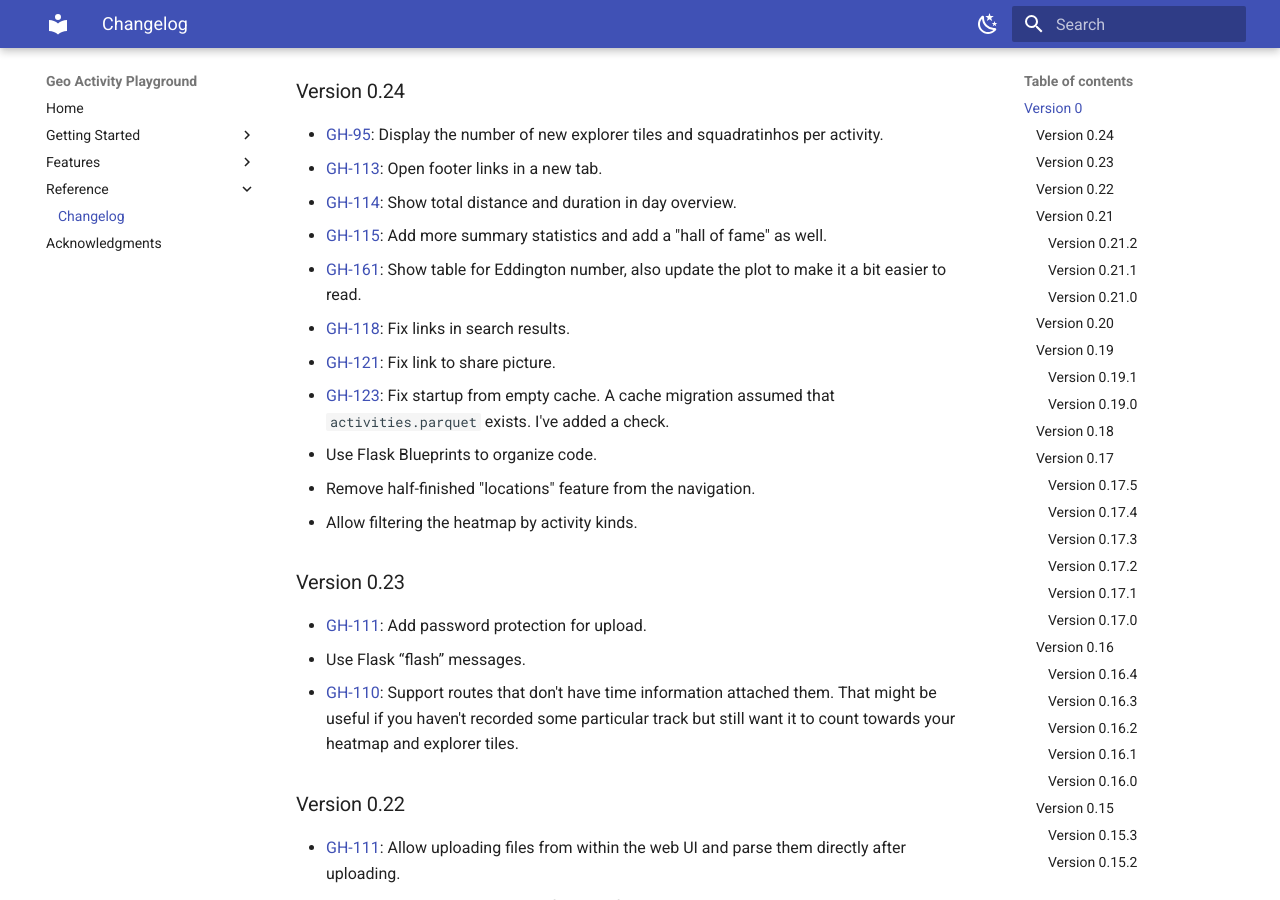
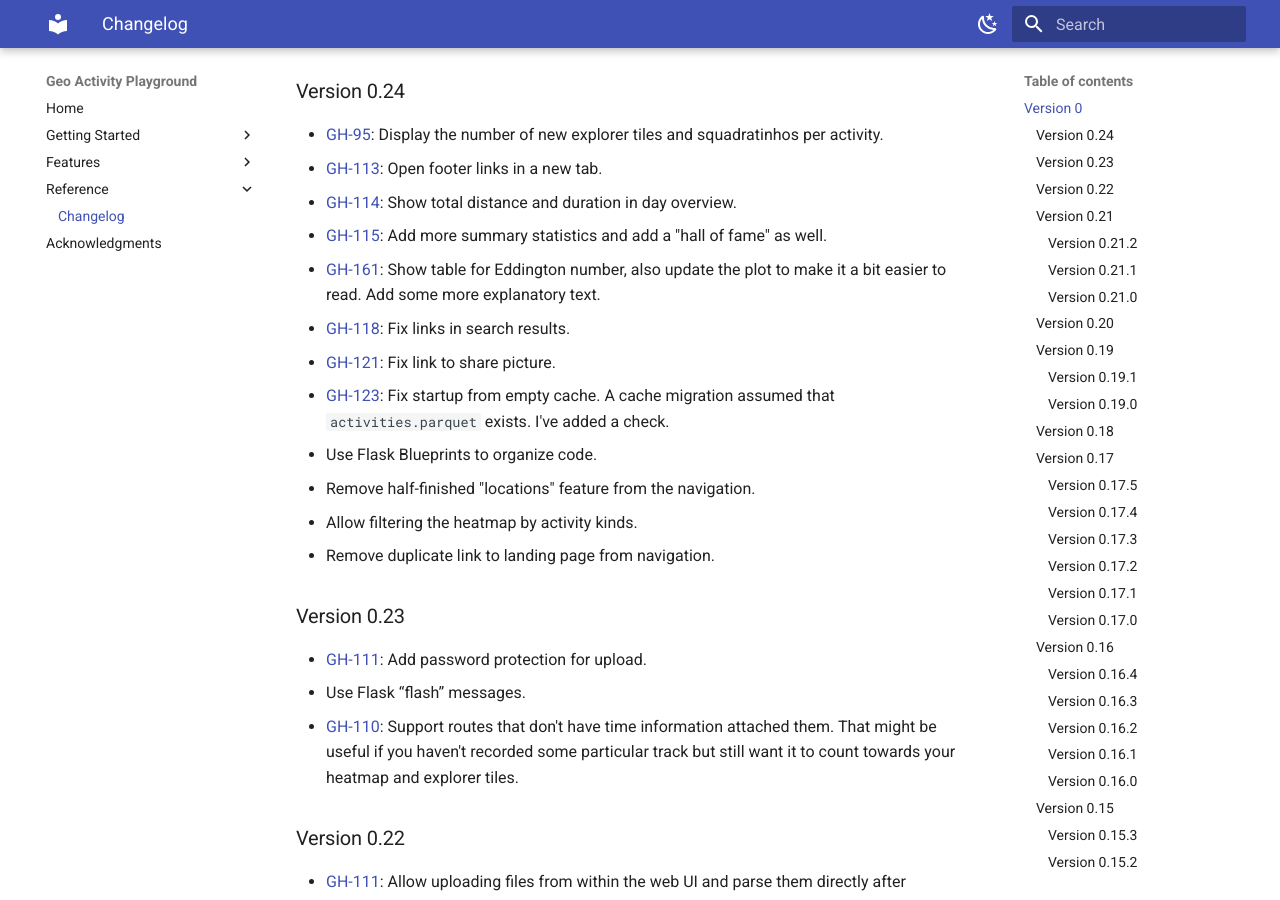
Before and after one commit to martin-ueding/geo-activity-playground, an MkDocs documentation site: the page built from docs/reference/changelog.md, in a window 1280 px wide and 900 px high, scrolled down 303 px. Built offline with MkDocs 1.6.1 and Material for MkDocs 9.7.7, drawn with Linux system fonts in a browser that asks for light colours.

Commit message:
Changelog entry

```diff
--- a/docs/reference/changelog.md
+++ b/docs/reference/changelog.md
@@ -12,13 +12,14 @@ This is the pre-release series. Things haven't settled yet, so each minor versio
 - [GH-113](https://github.com/martin-ueding/geo-activity-playground/pull/113): Open footer links in a new tab.
 - [GH-114](https://github.com/martin-ueding/geo-activity-playground/issues/114): Show total distance and duration in day overview.
 - [GH-115](https://github.com/martin-ueding/geo-activity-playground/issues/115): Add more summary statistics and add a "hall of fame" as well.
-- [GH-161](https://github.com/martin-ueding/geo-activity-playground/issues/161): Show table for Eddington number, also update the plot to make it a bit easier to read.
+- [GH-161](https://github.com/martin-ueding/geo-activity-playground/issues/161): Show table for Eddington number, also update the plot to make it a bit easier to read. Add some more explanatory text.
 - [GH-118](https://github.com/martin-ueding/geo-activity-playground/issues/118): Fix links in search results.
 - [GH-121](https://github.com/martin-ueding/geo-activity-playground/issues/121): Fix link to share picture.
 - [GH-123](https://github.com/martin-ueding/geo-activity-playground/issues/123): Fix startup from empty cache. A cache migration assumed that `activities.parquet` exists. I've added a check.
 - Use Flask Blueprints to organize code.
 - Remove half-finished "locations" feature from the navigation.
 - Allow filtering the heatmap by activity kinds.
+- Remove duplicate link to landing page from navigation.
 
 ### Version 0.23
 
```
